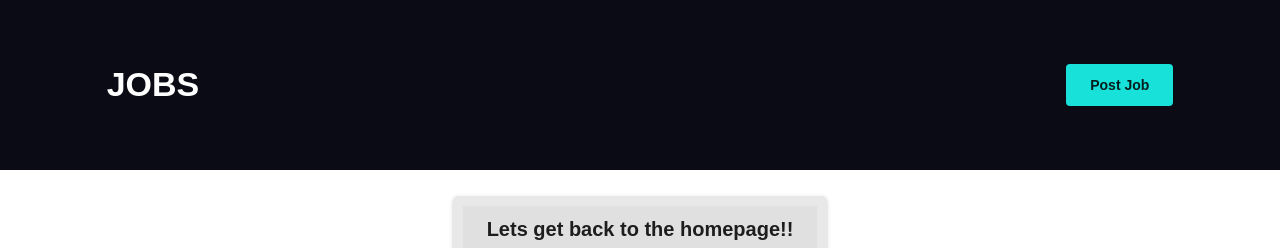
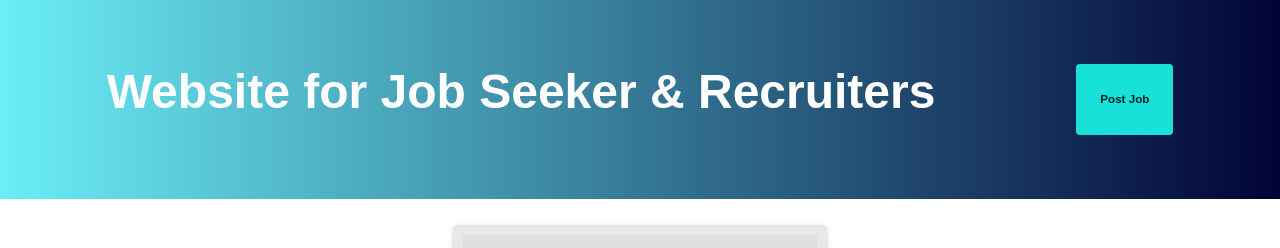
Before and after one commit to Atul240202/nbyula-assignment, a React (Create React App) app: page /home in a window 1280 px wide. Shown: the top 248 px of the page. Built offline with nearby package versions, Linux system fonts and the light colour scheme; no server answers; the database is empty.

Commit message:
Update index.js

```diff
--- a/src/components/Header/index.js
+++ b/src/components/Header/index.js
@@ -3,14 +3,14 @@ import { Box, Grid, Typography, Button } from '@material-ui/core'
 
 
 export default (props) =>
-    <Box py={8} bgcolor="secondary.main" color="white">
+    <Box py={8} style={{backgroundImage: 'linear-gradient(to right, #6aeef7, #010336 )'}} color="white">
         <Grid container justify="center">
             <Grid item xs={10}>
 
                 <Box display="flex"justifyContent="space-between" >
-                    <Typography variant="h4"> <strong>JOBS</strong></Typography>
+                    <Typography variant="h3"><center><strong>Website for Job Seeker & Recruiters</strong></center></Typography>
 
-                    {props.disable===false?<Button onClick={props.openNewJobModal} variant='contained' color="primary" disableElevation>Post Job</Button>:" "}
+                    {props.disable===false?<Button onClick={props.openNewJobModal} variant='contained' color="primary" disableElevation><h5><strong>Post Job</strong></h5></Button>:" "}
                 </Box>
 
             </Grid>
```
